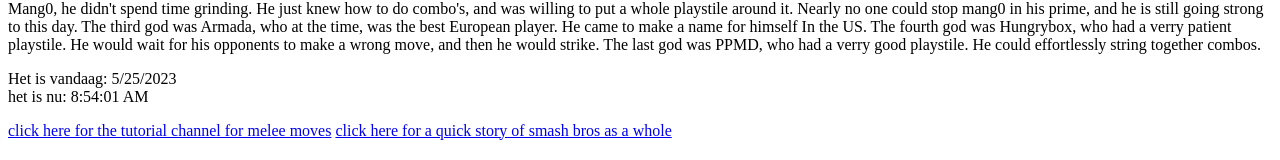
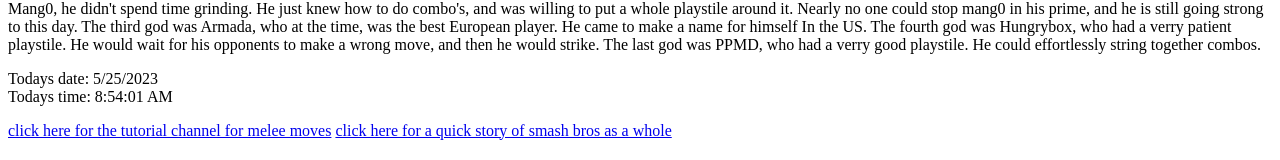
Before and after one commit to Juge69/banaan, a plain HTML site: page Melee website.html in a window 1280 px wide. Shown: the part 420-580 px from the top of the page. Drawn offline with Linux system fonts and the light colour scheme.

Commit message:
HELLO WORLD

```diff
--- a/Melee website.html
+++ b/Melee website.html
@@ -38,10 +38,10 @@
             let date = new Date();
 
             let datumDiv = document.getElementById('datum');
-            datumDiv.innerHTML = `Het is vandaag: ${date.toLocaleDateString()}`;
+            datumDiv.innerHTML = `Todays date: ${date.toLocaleDateString()}`;
 
             let timeDiv = document.getElementById('tijd');
-            timeDiv.innerHTML = `het is nu: ${date.toLocaleTimeString()}`;
+            timeDiv.innerHTML = `Todays time: ${date.toLocaleTimeString()}`;
         </script>
      </p>
     <a href="https://www.youtube.com/c/SSBMTutorials">click here for the tutorial channel for melee moves</a>
```
